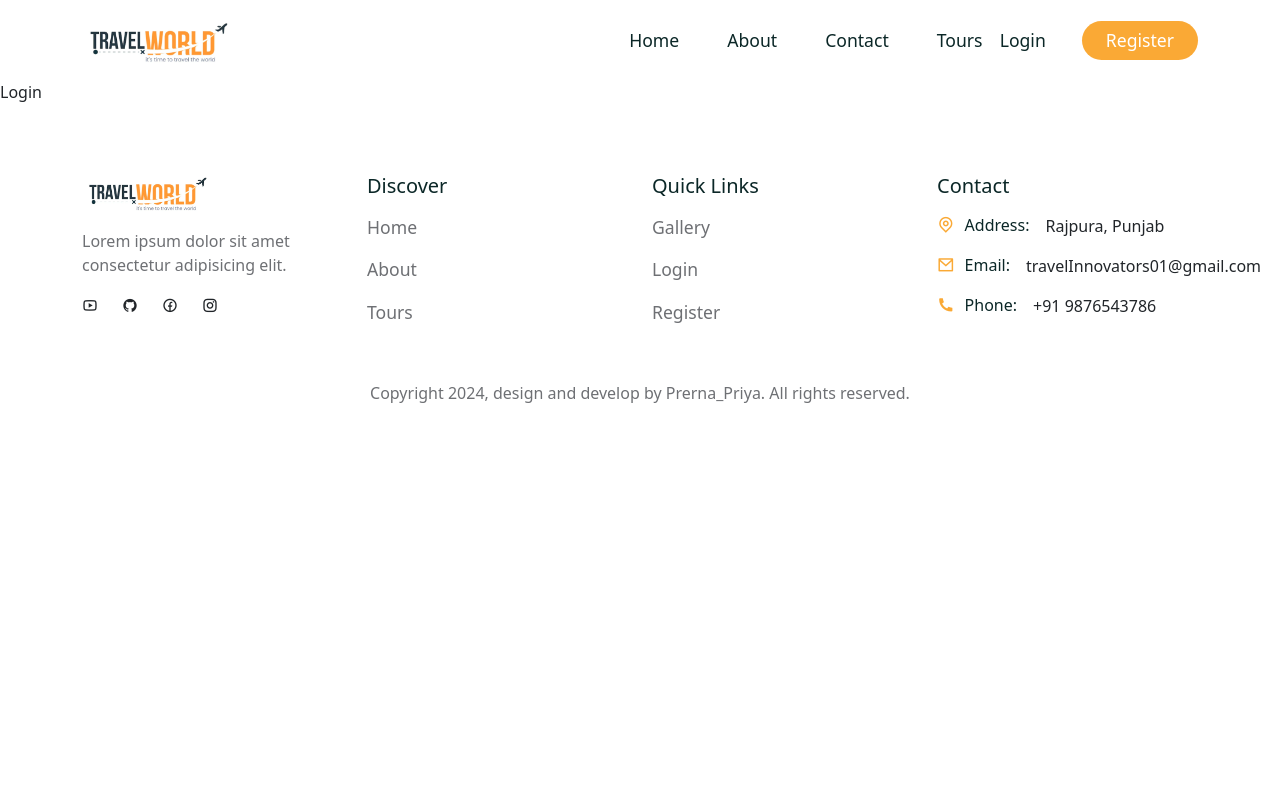
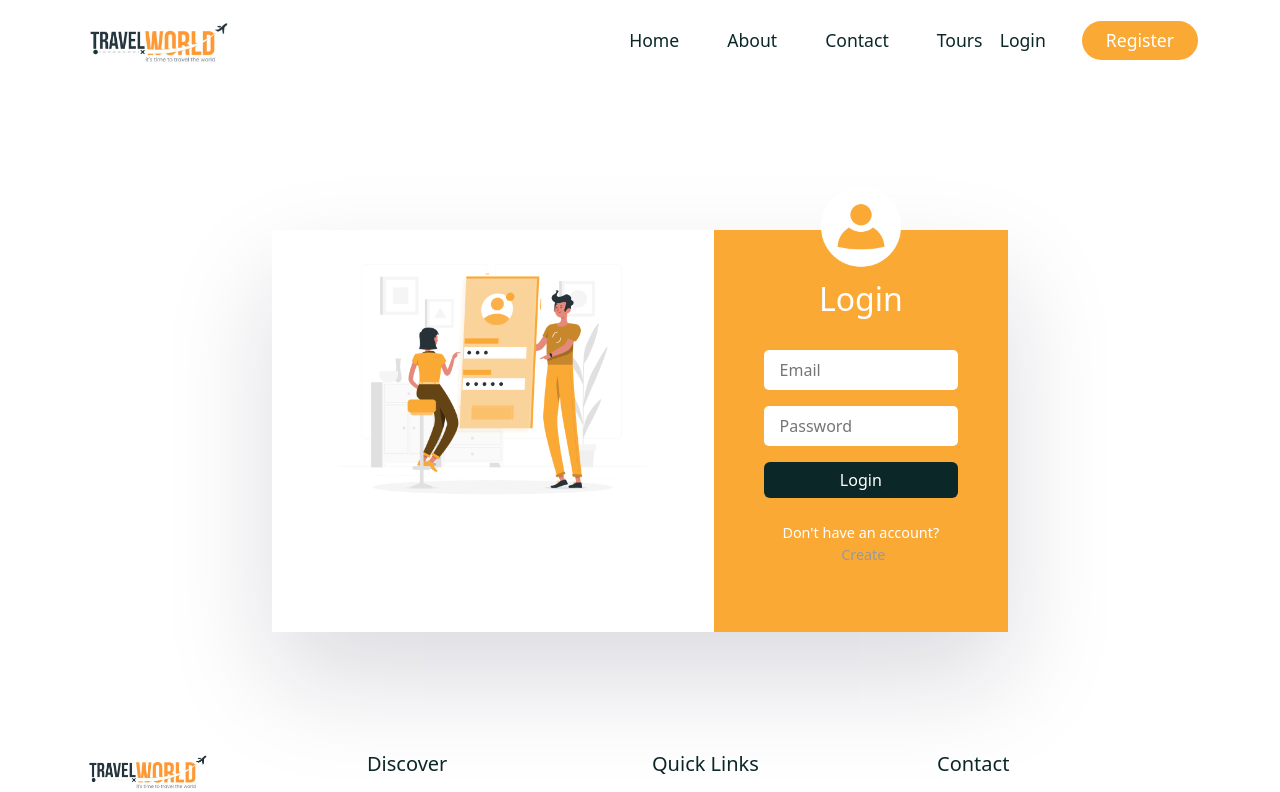
Before and after one commit to arnavtyagi-tech/TOUR-MANAGEMENT, a React (Create React App) app in the folder frontend/: page /login in a window 1280 px wide. Shown: the top 792 px of the page. Built offline with nearby package versions, Linux system fonts and the light colour scheme; a web font is replaced by a local one.

Commit message:
added login,register pages

```diff
--- a/frontend/src/components/Footer/Footer.jsx
+++ b/frontend/src/components/Footer/Footer.jsx
@@ -98,7 +98,7 @@
           </h5>
           <ListGroup className='footer__quick-links'>
 
-                <ListGroupItem  className='ps-0 border-0 d-flex align-items-center gap-3'>
+            <ListGroupItem className='ps-0 border-0 d-flex align-items-center gap-3'>
 
               <h6 className='mb-0 d-flex align-items-center gap-2'>
                 <span>
@@ -110,7 +110,7 @@
               <p className='mb-0'> Rajpura, Punjab</p>
 
             </ListGroupItem>
-            <ListGroupItem  className='ps-0 border-0 d-flex align-items-center gap-3'>
+            <ListGroupItem className='ps-0 border-0 d-flex align-items-center gap-3'>
 
               <h6 className='mb-0 d-flex align-items-center gap-2'>
                 <span>
@@ -122,7 +122,7 @@
               <p className='mb-0'> travelInnovators01@gmail.com</p>
 
             </ListGroupItem>
-            <ListGroupItem  className='ps-0 border-0 d-flex align-items-center gap-3'>
+            <ListGroupItem className='ps-0 border-0 d-flex align-items-center gap-3'>
 
               <h6 className='mb-0 d-flex align-items-center gap-2'>
                 <span>
@@ -139,7 +139,7 @@
           </ListGroup>
         </Col>
         <Col lg='12' className="text-center pt-5">
-          <p className='copyright'>Copyright { year }, design and develop by Prerna_Priya. All rights reserved. </p>
+          <p className='copyright'>Copyright {year}, design and develop by Arnav_Tyagi & Anshika_Singh. All rights reserved. </p>
         </Col>
       </Row>
     </Container>
--- a/frontend/src/pages/Login.jsx
+++ b/frontend/src/pages/Login.jsx
@@ -1,8 +1,56 @@
-import React from 'react'
+import React, { useState } from 'react'
+import { Container, Row, Col, Form, FormGroup, Button } from 'reactstrap';
+import { Link } from 'react-router-dom';
+import '../styles/login.css';
 
-const Login= ()=>{
+import loginImg from '../assets/images/login.png';
+import userIcon from '../assets/images/user.png';
+const Login = () => {
+  const [credentials, setCredentials] = useState({
+    email: undefined,
+    password: undefined
+  });
+  const handleChange = e => {
+    setCredentials(prev => ({ ...prev, [e.target.id]: e.target.value }))
+  };
+  const handleClick = e => {
+    e.preventDefault()
+    // will call our API to validate the credentials and then navigate to home page
+  };
+
+
+
+
   return (
-    <div>Login</div>
+    <section>
+      <Container>
+        <Row>
+          <Col lg='8' className="m-auto">
+            <div className="login__container d-flex justify-content-between">
+              <div className="login__img">
+                <img src={loginImg} alt="Login" />
+              </div>
+              <div className="login__form">
+                <div className="user">
+                  <img src={userIcon} alt="User" />
+                </div>
+                <h2>Login</h2>
+                <Form onSubmit={handleClick}>
+                  <FormGroup>
+                    <input type="email" placeholder='Email' required id="email" onChange={handleChange}></input>
+                  </FormGroup>
+                  <FormGroup>
+                    <input type="password" placeholder='Password' required id="password" onChange={handleChange}></input>
+                  </FormGroup>
+                  <Button className="btn secondary__btn auth_btn" type="submit">Login</Button>
+                </Form>
+                <p>Don't have an account?<Link to='/register'>Create</Link></p>
+              </div>
+            </div>
+          </Col>
+        </Row>
+      </Container>
+    </section>
   )
 };
 export default Login;
--- a/frontend/src/pages/Register.jsx
+++ b/frontend/src/pages/Register.jsx
@@ -1,8 +1,60 @@
-import React from 'react'
+import React, { useState } from 'react'
+import { Container, Row, Col, Form, FormGroup, Button } from 'reactstrap';
+import { Link } from 'react-router-dom';
+import '../styles/login.css';
 
- const Register = () => {
+import registerImg from '../assets/images/login.png';
+import userIcon from '../assets/images/user.png';
+const Register = () => {
+  const [credentials, setCredentials] = useState({
+    userName: undefined,
+    email: undefined,
+    password: undefined
+  });
+  const handleChange = e => {
+    setCredentials(prev => ({ ...prev, [e.target.id]: e.target.value }))
+  };
+  const handleClick = e => {
+    e.preventDefault()
+    // will call our API to validate the credentials and then navigate to home page
+  };
+
+
+
+
   return (
-    <div>Register</div>
+    <section>
+      <Container>
+        <Row>
+          <Col lg='8' className="m-auto">
+            <div className="login__container d-flex justify-content-between">
+              <div className="login__img">
+                <img src={registerImg} alt="Login" />
+              </div>
+              <div className="login__form">
+                <div className="user">
+                  <img src={userIcon} alt="User" />
+                </div>
+                <h2>Register</h2>
+                <Form onSubmit={handleClick}>
+                  <FormGroup>
+                    <input type="text" placeholder='Username' required id="username" onChange={handleChange}></input>
+                  </FormGroup>
+                  <FormGroup>
+                    <input type="email" placeholder='Email' required id="email" onChange={handleChange}></input>
+                  </FormGroup>
+                  <FormGroup>
+                    <input type="password" placeholder='Password' required id="password" onChange={handleChange}></input>
+                  </FormGroup>
+                  <Button className="btn secondary__btn auth_btn" type="submit">Create Account</Button>
+                </Form>
+                <p>Already have an account?<Link to='/login'>Login</Link></p>
+              </div>
+            </div>
+          </Col>
+        </Row>
+      </Container>
+    </section>
   )
 };
 export default Register;
--- /dev/null
+++ b/frontend/src/styles/login.css
@@ -0,0 +1,64 @@
+.login__img {
+  width: 60%;
+  text-align: center;
+}
+.login__img img {
+  width: 70%;
+  object-fit: contain;
+}
+.login__form {
+  padding: 50px;
+  background: var(--secondary-color);
+  position: relative;
+}
+.login__container {
+  box-shadow: rgba(17, 12, 46, 0.15) 0px 48px 100px 0px;
+  margin-top: 100px;
+}
+.login__container .user {
+  width: 80px;
+  height: 80px;
+  position: absolute;
+  top: -9%;
+  left: 50%;
+  transform: translate(-50%, -9%);
+}
+.login__form .user img {
+  width: 100%;
+}
+.login__form h2 {
+  color: #fff;
+  text-align: center;
+  margin-bottom: 2rem;
+}
+.login__form {
+  width: 40%;
+}
+.login__form input {
+  width: 100%;
+  padding: 0.5rem 1rem;
+  border-radius: 5px;
+  border: none;
+  font-size: 1rem;
+  color: var(--heading-color);
+}
+.login__form input:focus {
+  outline: none;
+}
+.auth_btn {
+  background: var(--heading-color) !important;
+  width: 100%;
+  color: #fff !important;
+}
+.login__form p {
+  font-size: 0.9rem;
+  color: #fff;
+  margin-top: 1.5rem;
+  text-align: center;
+}
+.login__form p a {
+  color: #999;
+  text-decoration: none;
+  margin-left: 5px;
+  font-weight: 500;
+}
```
Lines whose indentation alone changed are shown as unchanged.
